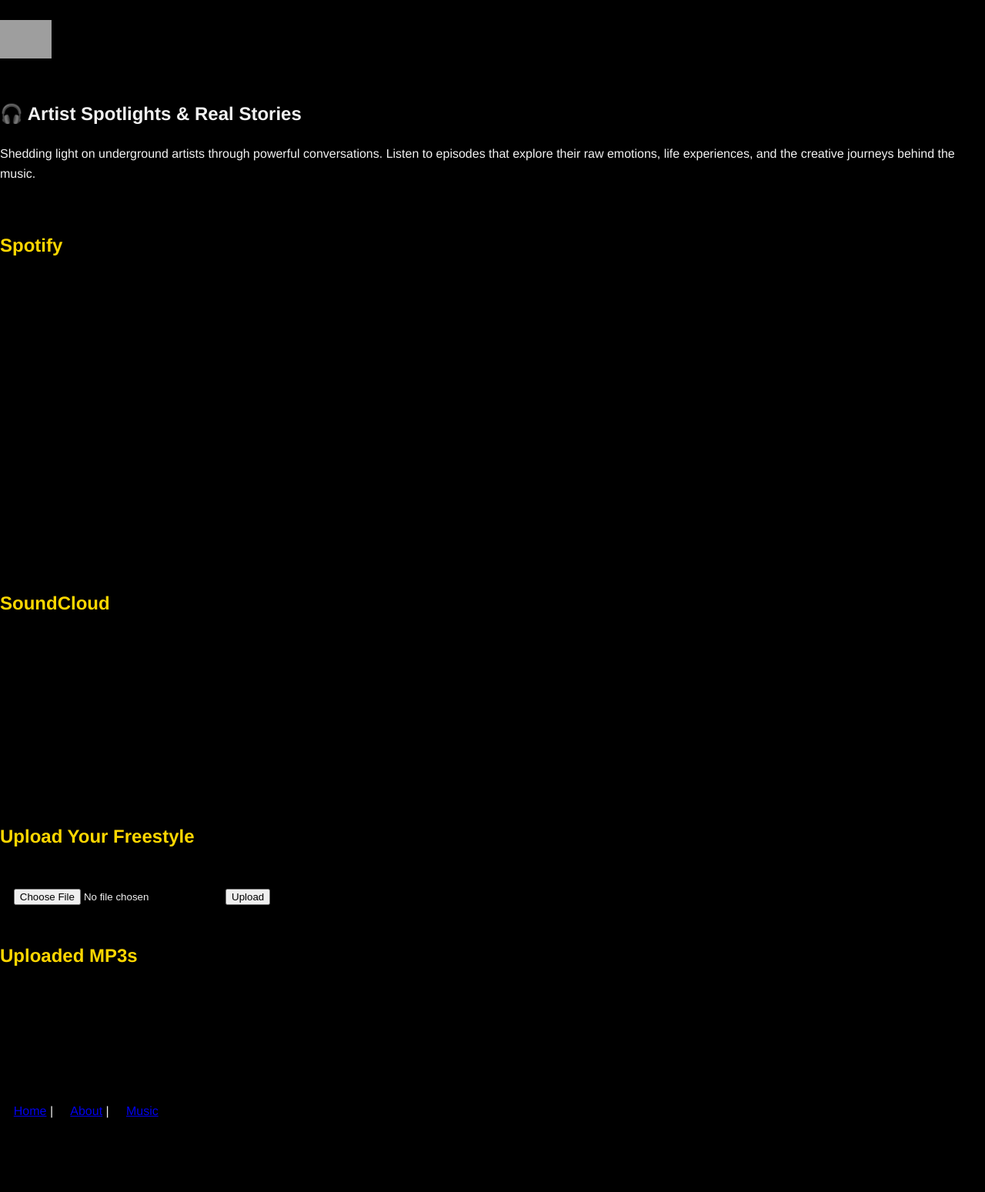
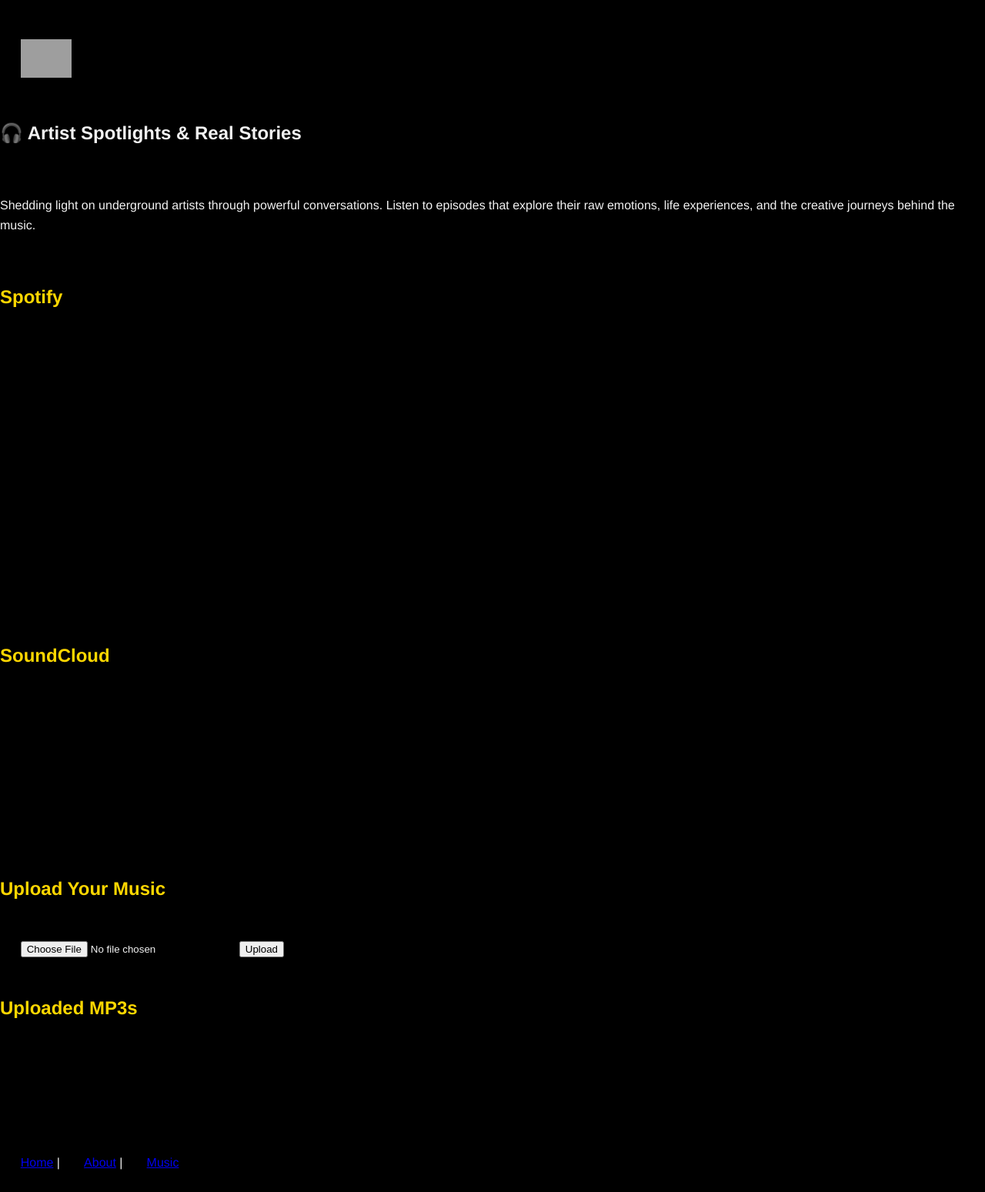
Before and after one commit to dewarder/rhythm-and-reality, a Flask app: page /music in a window 1280 px wide. Shown: the whole page at 77% size. Before the commit the page ends 1453 px from the top, so only its background shows below. Run offline with Flask 3, Linux system fonts and the light colour scheme; grey boxes are pictures that could not be loaded.

Commit message:
Cleaned up music.html and applied background

```diff
--- a/templates/music.html
+++ b/templates/music.html
@@ -1,16 +1,19 @@
 <!DOCTYPE html>
-<html>
+<html lang="en">
 <head>
   <meta name="viewport" content="width=device-width, initial-scale=1.0">
   <title>Music - Rhythm & Reality</title>
   <link rel="stylesheet" href="{{ url_for('static', filename='style.css') }}">
 </head>
 <body>
+  <div class="music-page">
     <header>
       <img src="{{ url_for('static', filename='logo.jpeg') }}" alt="Rhythm & Reality Logo" class="logo">
     </header>
+
     <h2>🎧 Artist Spotlights & Real Stories</h2>
     <p>Shedding light on underground artists through powerful conversations. Listen to episodes that explore their raw emotions, life experiences, and the creative journeys behind the music.</p>
+
     <!-- 🎧 Spotify Embed -->
     <h2 style="color: gold;">Spotify</h2>
     <iframe style="border-radius:12px"
@@ -29,7 +32,7 @@
     </iframe>
 
     <!-- 🎵 MP3 Upload Form -->
-  <h2 style="color: gold;">Upload Your Freestyle</h2>
+    <h2 style="color: gold;">Upload Your Music</h2>
     <form method="POST" action="/upload-music" enctype="multipart/form-data">
       <input type="file" name="file" accept=".mp3" required>
       <button type="submit">Upload</button>
@@ -66,5 +69,6 @@
       <a href="/about">About</a> |
       <a href="/music">Music</a>
     </nav>
+  </div>
 </body>
 </html>
```
Lines whose indentation alone changed are shown as unchanged.
